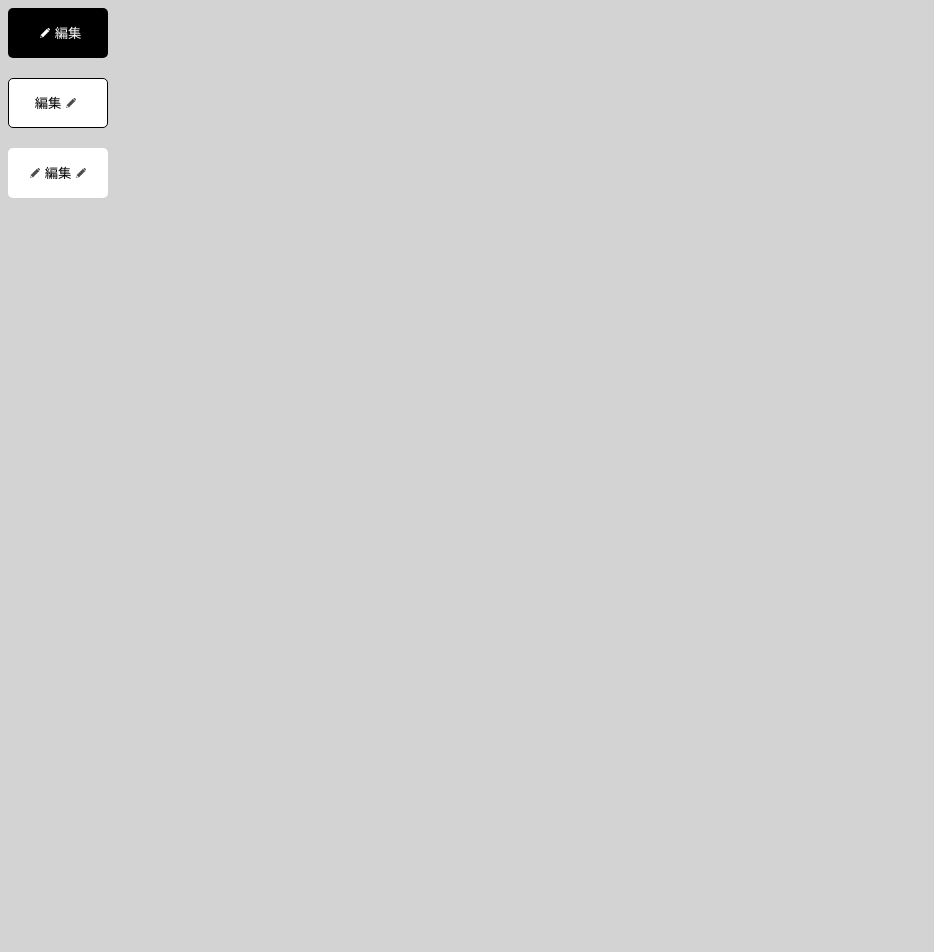
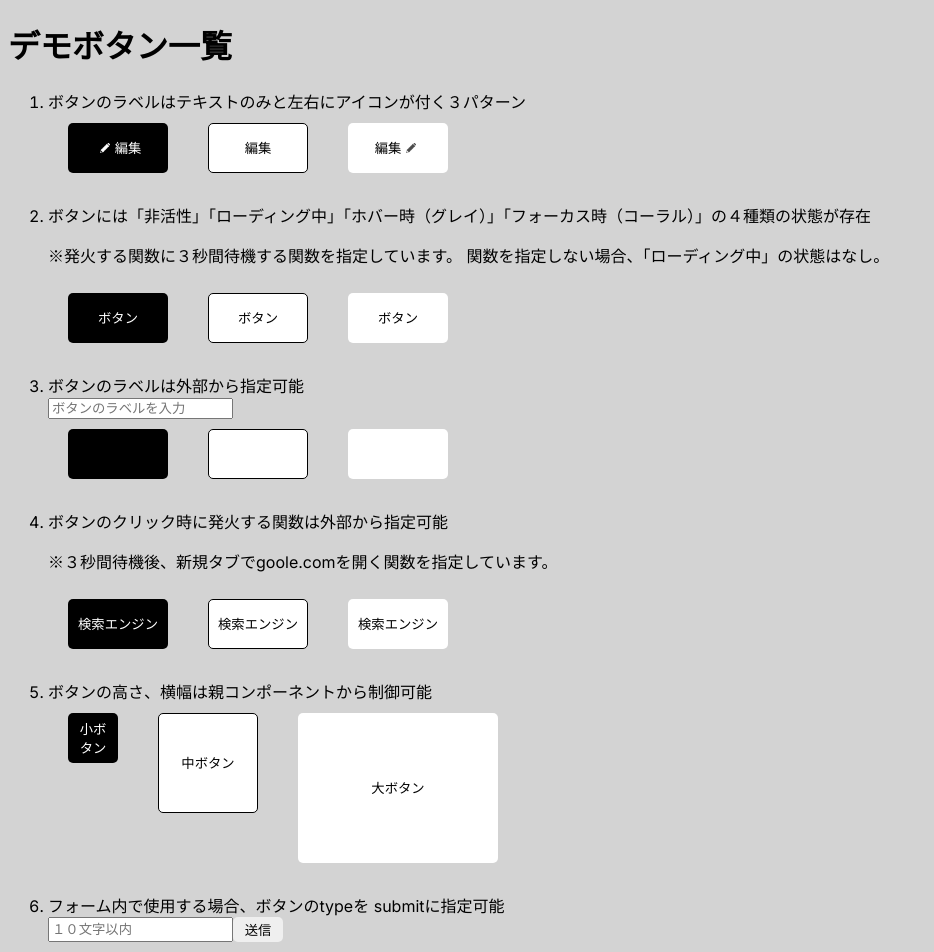
Before and after one commit to yosymi/button-component, a Next.js app: page / in a window 1280 px wide. Shown: the top 952 px of the page, without its empty margins (0-934 px from the left). Before the commit the page ends 800 px from the top, so only its background shows below. Built offline with nearby package versions, Linux system fonts and the light colour scheme.

Commit message:
ボタンを使用したデモページを作成

```diff
--- a/app/_components/Button/BlackButton/index.module.css
+++ b/app/_components/Button/BlackButton/index.module.css
@@ -2,7 +2,3 @@
   background: black;
   color: white;
 }
-.button:hover {
-  background: gray;
-  color: black;
-}
--- a/app/_components/Button/WhiteButton/index.module.css
+++ b/app/_components/Button/WhiteButton/index.module.css
@@ -4,6 +4,5 @@
   color: black;
 }
 .button:hover {
-  background: black;
   color: white;
 }
--- a/app/_components/Button/WhiteButtonOutline/index.module.css
+++ b/app/_components/Button/WhiteButtonOutline/index.module.css
@@ -4,6 +4,5 @@
   color: black;
 }
 .button:hover {
-  background: black;
   color: white;
 }
--- a/app/_components/Button/index.module.css
+++ b/app/_components/Button/index.module.css
@@ -5,7 +5,10 @@
   height: 100%;
 }
 .button:focus {
-  background-color: #ff7f50;
+  background: #ff7f50;
+}
+.button:hover {
+  background: gray;
 }
 
 .flex {
--- a/app/_components/Button/index.tsx
+++ b/app/_components/Button/index.tsx
@@ -22,7 +22,7 @@ export const Button = ({
   href = "",
   target = "_blank",
   buttonStyles,
-  onClick,
+  onClick = undefined,
   children,
 }: Props) => {
   const [loading, setLoading] = useState<boolean>(false);
@@ -34,6 +34,8 @@ export const Button = ({
       await onClick();
       setLoading(false);
     };
+  } else {
+    load = undefined;
   }
 
   // ボタンのtypeをsubmitに指定してフォームボタンとして使用する場合
--- a/app/page.module.css
+++ b/app/page.module.css
@@ -1,8 +1,34 @@
 .button_size {
   width: 100px;
   height: 50px;
+  margin: 10px 20px;
+}
+
+.button_small {
+  width: 50px;
+  height: 50px;
+  margin: 10px 20px;
+}
+.button_medium {
+  width: 100px;
+  height: 100px;
+  margin: 10px 20px;
+}
+.button_large {
+  width: 200px;
+  height: 150px;
+  margin: 10px 20px;
+}
+
+.button_submit {
+  width: 50px;
+  height: 25px;
 }
 
 .image {
   margin: 5px;
 }
+
+.flex {
+  display: flex;
+}
--- a/app/page.tsx
+++ b/app/page.tsx
@@ -1,12 +1,13 @@
 "use client";
 
+import { useState } from "react";
 import styles from "./page.module.css";
 import Image from "next/image";
 import { BlackButton } from "@/app/_components/Button/BlackButton";
 import { WhiteButtonOutline } from "@/app/_components/Button/WhiteButtonOutline";
 import { WhiteButton } from "@/app/_components/Button/WhiteButton";
 
-// ボタンクリック時に発火する外部関数（3秒待つ）
+// 3秒間待機する外部関数
 const hello = () => {
   return new Promise<void>((resolve, reject) => {
     console.log("sleeping 3 seconds");
@@ -16,16 +17,56 @@ const hello = () => {
   });
 };
 
+// 3秒後にgoole.comを開く外部関数
+const openGoogle = () => {
+  return new Promise<void>((resolve, reject) => {
+    const url = "https://www.google.com/";
+    setTimeout(() => {
+      window.open(url, "_blank");
+      resolve();
+    }, 3000);
+  });
+};
+
+const Label = () => {
+  const [value, setValue] = useState("");
+
+  const handleChange = (event: any) => {
+    setValue(event.target.value);
+  };
+
+  return (
+    <>
+      <input
+        type="text"
+        placeholder="ボタンのラベルを入力"
+        onChange={handleChange}
+        maxLength={12}
+      />
+      <div className={styles.flex}>
+        <div className={styles.button_size}>
+          <BlackButton>{value}</BlackButton>
+        </div>
+        <div className={styles.button_size}>
+          <WhiteButtonOutline>{value}</WhiteButtonOutline>
+        </div>
+        <div className={styles.button_size}>
+          <WhiteButton>{value}</WhiteButton>
+        </div>
+      </div>
+    </>
+  );
+};
+
 export default function Home() {
   return (
     <div>
+      <h1>デモボタン一覧</h1>
+      <ol>
+        <li>ボタンのラベルはテキストのみと左右にアイコンが付く３パターン</li>
+        <div className={styles.flex}>
           <div className={styles.button_size}>
-        <BlackButton
-          type=""
-          href="https://www.google.com/"
-          target="_blank"
-          onClick={hello}
-        >
+            <BlackButton>
               <Image
                 className={styles.image}
                 src="/edit_icon_white.png"
@@ -36,39 +77,11 @@ export default function Home() {
               編集
             </BlackButton>
           </div>
-      <br />
           <div className={styles.button_size}>
-        <WhiteButtonOutline
-          type=""
-          href="https://www.google.com/"
-          target="_self"
-          onClick={hello}
-        >
-          編集
-          <Image
-            className={styles.image}
-            src="/edit_icon_black.png"
-            alt=""
-            width={10}
-            height={10}
-          />
-        </WhiteButtonOutline>
+            <WhiteButtonOutline>編集</WhiteButtonOutline>
           </div>
-      <br />
           <div className={styles.button_size}>
-        <WhiteButton
-          type=""
-          href="https://www.google.com/"
-          target="_self"
-          onClick={hello}
-        >
-          <Image
-            className={styles.image}
-            src="/edit_icon_black.png"
-            alt=""
-            width={10}
-            height={10}
-          />
+            <WhiteButton>
               編集
               <Image
                 className={styles.image}
@@ -80,5 +93,84 @@ export default function Home() {
             </WhiteButton>
           </div>
         </div>
+        <br />
+        <li>
+          ボタンには「非活性」「ローディング中」「ホバー時（グレイ）」「フォーカス時（コーラル）」の４種類の状態が存在
+        </li>
+        <p>
+          ※発火する関数に３秒間待機する関数を指定しています。
+          関数を指定しない場合、「ローディング中」の状態はなし。
+        </p>
+        <div className={styles.flex}>
+          <div className={styles.button_size}>
+            <BlackButton onClick={hello}>ボタン</BlackButton>
+          </div>
+          <div className={styles.button_size}>
+            <WhiteButtonOutline onClick={hello}>ボタン</WhiteButtonOutline>
+          </div>
+          <div className={styles.button_size}>
+            <WhiteButton onClick={hello}>ボタン</WhiteButton>
+          </div>
+        </div>
+        <br />
+        <li>ボタンのラベルは外部から指定可能</li>
+        <Label></Label>
+        <br />
+        <li>ボタンのクリック時に発火する関数は外部から指定可能</li>
+        <p>※３秒間待機後、新規タブでgoole.comを開く関数を指定しています。</p>
+        <div className={styles.flex}>
+          <div className={styles.button_size}>
+            <BlackButton onClick={openGoogle}>検索エンジン</BlackButton>
+          </div>
+          <div className={styles.button_size}>
+            <WhiteButtonOutline onClick={openGoogle}>
+              検索エンジン
+            </WhiteButtonOutline>
+          </div>
+          <div className={styles.button_size}>
+            <WhiteButton onClick={openGoogle}>検索エンジン</WhiteButton>
+          </div>
+        </div>
+        <br />
+        <li>ボタンの高さ、横幅は親コンポーネントから制御可能</li>
+        <div className={styles.flex}>
+          <div className={styles.button_small}>
+            <BlackButton>小ボタン</BlackButton>
+          </div>
+          <div className={styles.button_medium}>
+            <WhiteButtonOutline>中ボタン</WhiteButtonOutline>
+          </div>
+          <div className={styles.button_large}>
+            <WhiteButton>大ボタン</WhiteButton>
+          </div>
+        </div>
+        <br />
+        <li>フォーム内で使用する場合、ボタンのtypeを submitに指定可能</li>
+        <form className={styles.flex} action="">
+          <input type="text" placeholder="１０文字以内" maxLength={10} />
+          <div className={styles.button_submit}>
+            <WhiteButton type="submit">送信</WhiteButton>
+          </div>
+        </form>
+        <br />
+        <li>URL（任意でtarget）を指定した場合、リンクとして使用可能</li>
+
+        <div className={styles.flex}>
+          <div className={styles.button_size}>
+            <BlackButton href="https://www.google.com/">新しいタブ</BlackButton>
+          </div>
+          <div className={styles.button_medium}>
+            <WhiteButtonOutline href="https://www.google.com/">
+              新しいタブ（target指定なし）
+            </WhiteButtonOutline>
+          </div>
+          <div className={styles.button_size}>
+            <WhiteButton href="https://www.google.com/" target="_self">
+              今のタブ
+            </WhiteButton>
+          </div>
+        </div>
+      </ol>
+    </div>
   );
 }
```
Lines whose indentation alone changed are shown as unchanged.
